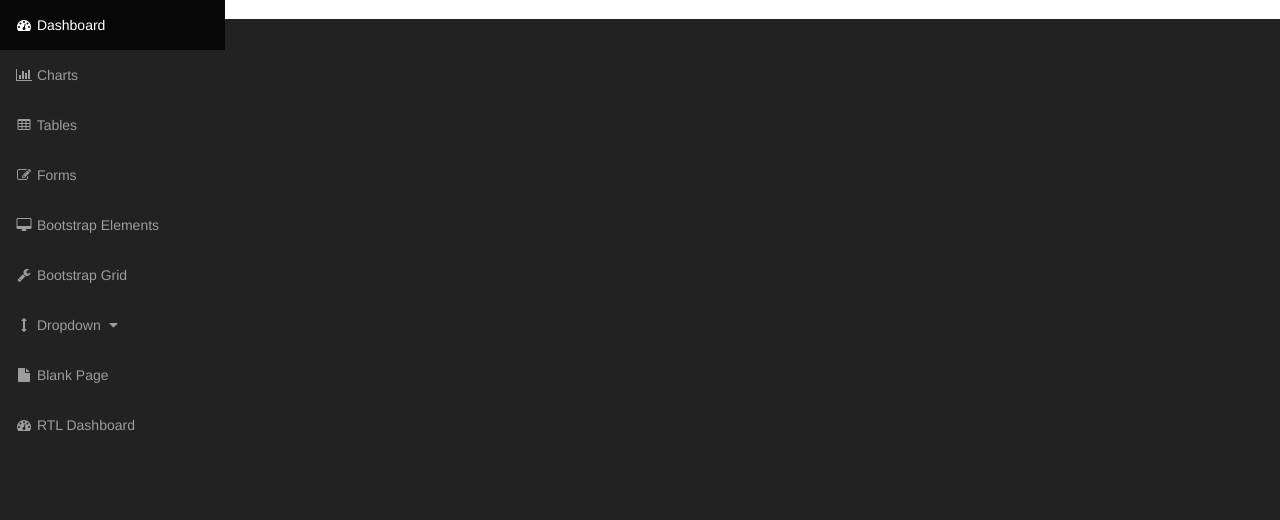
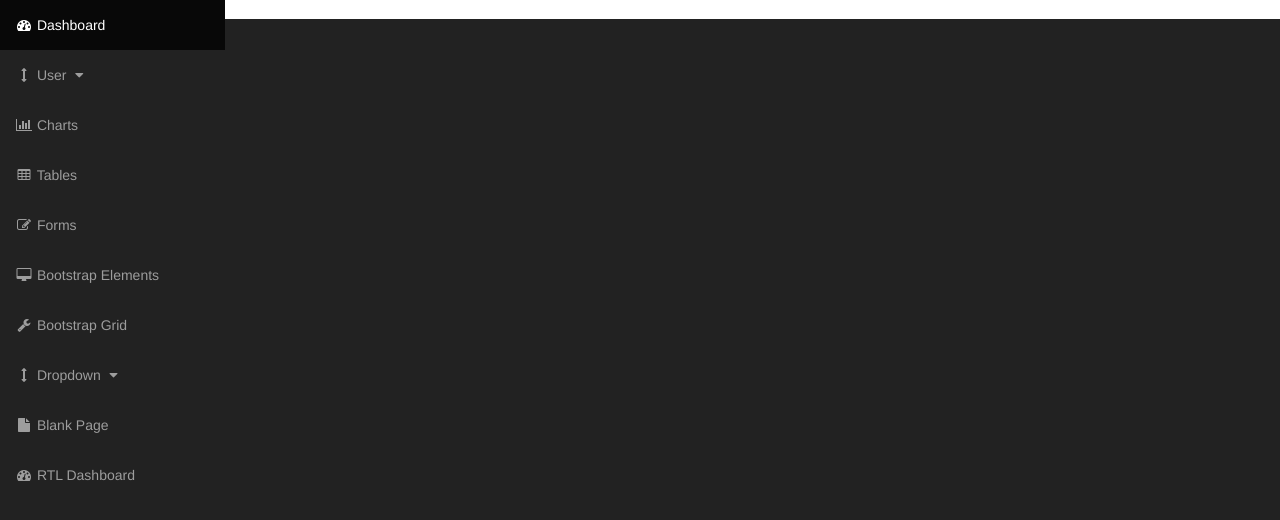
Before and after one commit to yulstewartgurrea/myproject1, a Django app: template app/templates/admin/admin.html in a window 1280 px wide. Shown: the part 51-571 px from the top of the page. Run offline with Django 3.2, Linux system fonts and the light colour scheme; the template is opened without the code that fills it, so the values that code supplies are empty; grey boxes labelled with a size stand in for pictures from a placeholder-image service; some libraries are stand-ins or nearby versions.

Commit message:
add shopowner using custom admin done

```diff
--- a/app/forms.py
+++ b/app/forms.py
@@ -25,7 +25,7 @@
         fields = ('email', 'password1', 'password2')
 
     def save(self, commit=True):
-        user = super(RegistrationForm, self).save(commit=False)
+        user = super(ShopOwnerRegistrationForm, self).save(commit=False)
         user.email = self.cleaned_data['email']
         user.is_active=True
         user.is_ShopOwner=True
--- a/app/templates/admin/admin.html
+++ b/app/templates/admin/admin.html
@@ -156,6 +156,19 @@
                     <li class="active">
                         <a href='/admin/dashboard/'><i class="fa fa-fw fa-dashboard"></i> Dashboard</a>
                     </li>
+
+                     <li>
+                        <a href="javascript:;" data-toggle="collapse" data-target="#demo"><i class="fa fa-fw fa-arrows-v"></i> User <i class="fa fa-fw fa-caret-down"></i></a>
+                        <ul id="demo" class="collapse">
+                            <li>
+                                <a href="/admin/user/add/">Add User</a>
+                            </li>
+                            <li>
+                                <a href="#">User List</a>
+                            </li>
+                        </ul>
+                    </li>
+
                     <li>
                         <a href="charts.html"><i class="fa fa-fw fa-bar-chart-o"></i> Charts</a>
                     </li>
--- a/app/urls.py
+++ b/app/urls.py
@@ -1,6 +1,20 @@
 from django.conf.urls import patterns, url
 
+############################################################################
+############################################################################
+########################     ADMIN          ################################
 urlpatterns = patterns('',
+	url(r'^admin/dashboard/$', 'app.views.admin_dashboard', name='admin_dashboard'),
+	url(r'^admin/user/add/$', 'app.views.add_user', name='add_user'),
+
+
+
+
+
+)
+
+
+urlpatterns += patterns('',
     url(r'^register/$', 'app.views.register_user', name='register_user'),
     url(r'^register_done/$', 'app.views.register_done', name='register_done'),
     url(r'^login/$', 'app.views.login_user', name='login_user'),
@@ -18,17 +32,8 @@
 ############################################################################
 ############################################################################
 ########################     SHOP           ################################
-)
 
 ############################################################################
 ############################################################################
-########################     ADMIN          ################################
-urlpatterns += patterns('',
-	url(r'^admin/dashboard/$', 'app.views.admin_dashboard', name='admin_dashboard'),
-	url(r'^admin/dashboard/user/add/$,', 'app.views.add_user', name='add_user'),
-
-
-
-
-
+########################     REGISTRATION   ################################
 )
--- a/app/views.py
+++ b/app/views.py
@@ -85,7 +85,7 @@
 		return redirect('add_user')
 	else:
 		form = ShopOwnerRegistrationForm()
-	return render('')
+	return render(request, 'admin/adduser.html', {'form': form})
 
 def add_category(request):
 	if request.method =='POST' and request.user.is_admin:
```
Also changed, not shown: app/templates/admin/adduser.html (+9 -0 lines), db.sqlite3, 3 other files.
